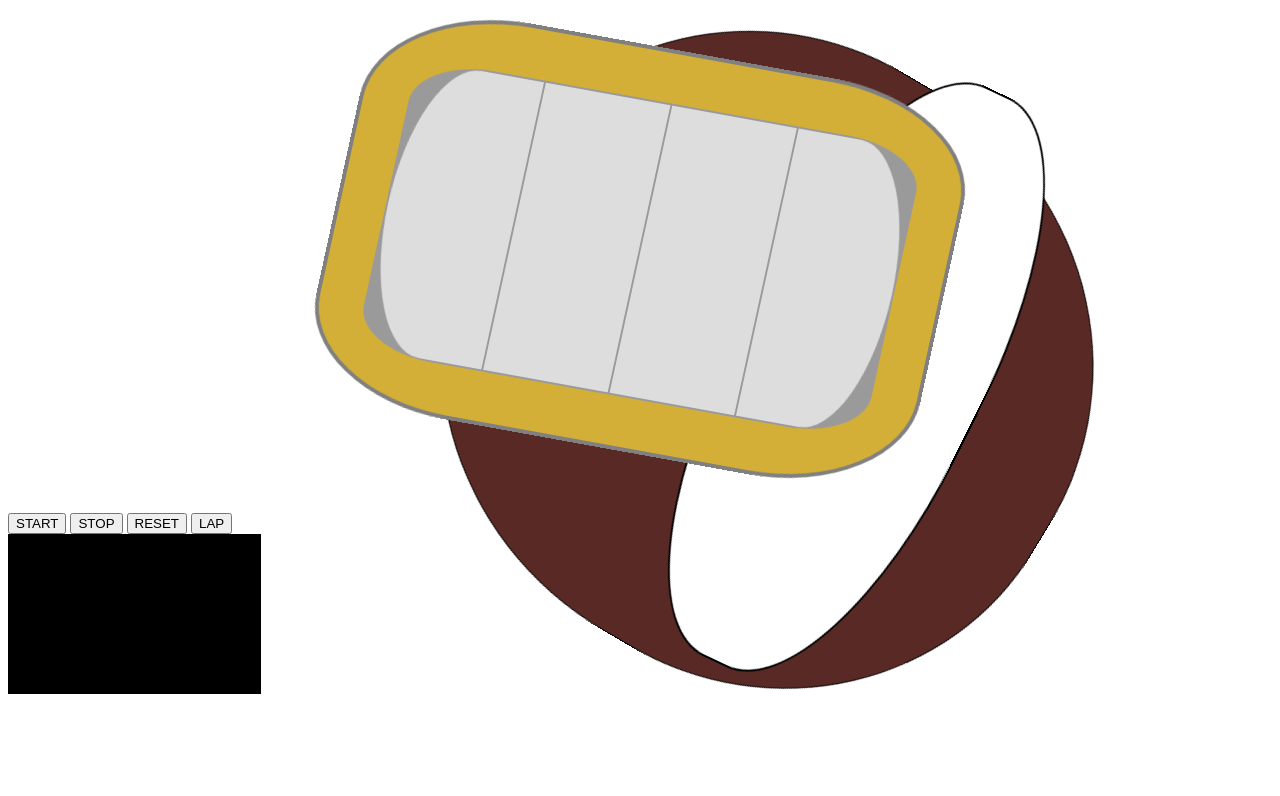
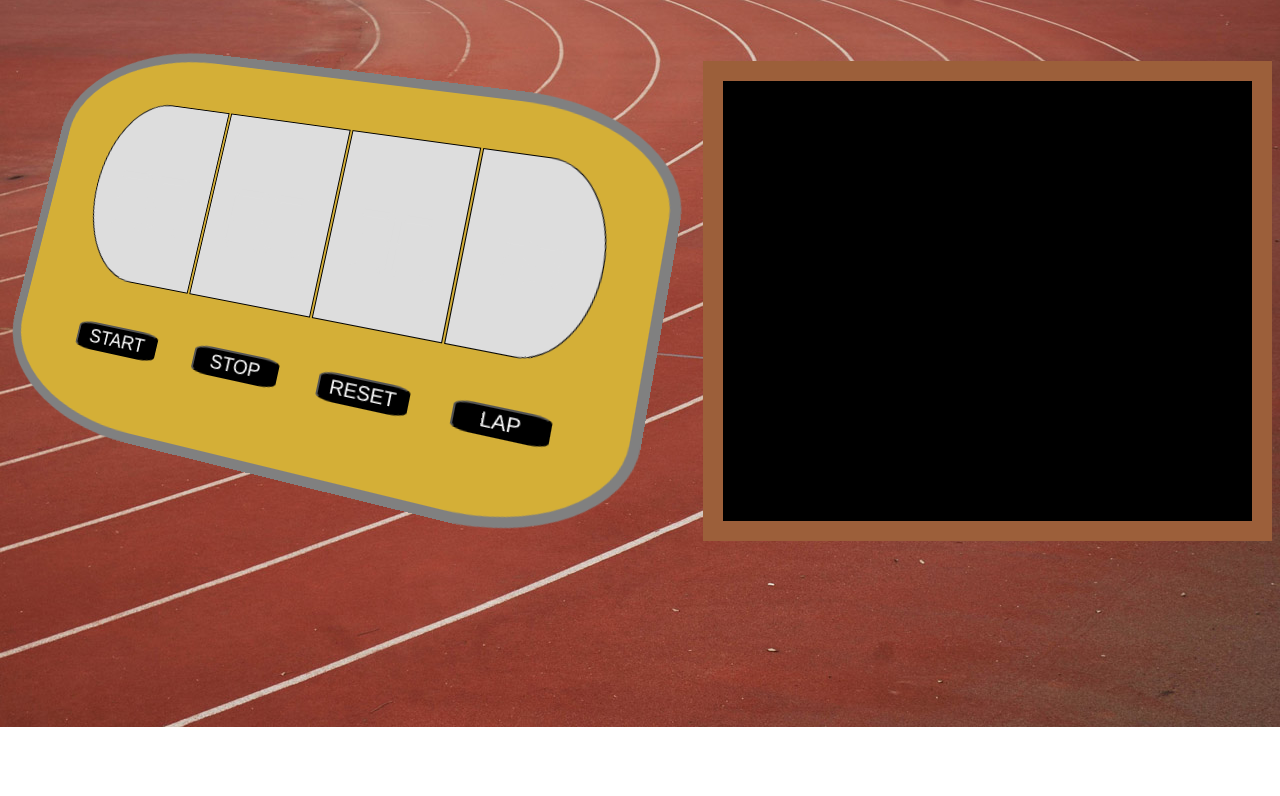
Before and after one commit to fourloops/StopwatchFO, a plain HTML site: page index.html in a window 1280 px wide. Shown: the part 73-869 px from the top of the page. After the commit the page ends 800 px from the top, so only its background shows below. Drawn offline with Linux system fonts and the light colour scheme; a web font is replaced by a local one.

Commit message:
track background, css styling with fonts, colors, etc.

```diff
--- a/display.js
+++ b/display.js
@@ -19,13 +19,13 @@ document.getElementById('lap').addEventListener('click', function(){
     if(T.running){
         lapX();
         var latestLap = lapObj[ "l" + numLaps() ],
-            lapNode     = document.createElement("div"),
+            lapNode     = document.createElement("p"),
             hours       = ( latestLap.hours <10  ? "0":"" ) + latestLap.hours,
             minutes     = ( latestLap.minutes <10  ? "0":"" ) + latestLap.minutes,
             seconds     = ( latestLap.seconds <10  ? "0":"" ) + latestLap.seconds,
             cSeconds    = ( latestLap.cSeconds <10  ? "0":"" ) + latestLap.cSeconds,
-            lapString   = ""+hours+":"+minutes+":"+seconds+":"+cSeconds;
-        lapNode.innerHTML = "<p>"+lapString+"</p>";
+            lapString   = ""+hours+":"+minutes+":"+seconds+":"+cSeconds+" (#"+numLaps()+")";
+        lapNode.innerHTML = lapString;
         lapNode.className = "lap";
         blackboard.appendChild(lapNode);
         blackboard.scrollTop = blackboard.scrollHeight;
--- a/index.html
+++ b/index.html
@@ -4,30 +4,31 @@
         <meta charset="utf-8">
         <title>STOPWATCH - OWEN & FRANZ - MASTERPIECE OR TOTAL FAILURE??</title>
         <link rel="stylesheet" href="style.css" media="screen">
+        <link href='https://fonts.googleapis.com/css?family=Droid+Sans+Mono' rel='stylesheet' type='text/css'>
     </head>
     <body>
-        <h1>THE STOPWATCH APP</h1>
+        <div class="wrapper">
             <section id="stopwatch">
                 <div id="display">
                     <table>
-                    <tr>
+                        <tr id="time">
                             <td id='hours'></td>
                             <td id='minutes'></td>
                             <td id='seconds'></td>
                             <td id='cSeconds'></td>
                         </tr>
+                        <tr id="buttons">
+                            <td><button id='start'>START</button></td>
+                            <td><button id='stop'>STOP</button></td>
+                            <td><button id='reset'>RESET</button></td>
+                            <td><button id='lap'>LAP</button></td>
+                        </tr>
                     </table>
                 </div>
-            <div class="bracelet left"></div>
-            <div class="bracelet right"></div>
-            <button id='start'>START</button>
-            <button id='stop'>STOP</button>
-            <button id='reset'>RESET</button>
-            <button id='lap'>LAP</button>
             </section>
-        <section id="blackboard">
+            <section id="blackboard"></section>
 
-        </section>
+        </div>
         <script type="text/javascript" src="stopwatch.js"></script>
         <script type="text/javascript" src="display.js"></script>
     </body>
--- a/stopwatch.js
+++ b/stopwatch.js
@@ -21,9 +21,11 @@ function start(){
 }
 
 function stop(){
-    T.running = false;
-    T.stopTime = caltime();
-    T.totElapsed += T.elapsed;
+    if(T.running){
+        T.running = false;
+        T.stopTime = caltime();
+        T.totElapsed += T.elapsed;
+    }
 }
 
 function updateTime(){
--- a/style.css
+++ b/style.css
@@ -1,78 +1,87 @@
-body{
+body *{
     perspective: 1000px;
 }
-iframe {
-    width:75%;
-    height: 500px;
-    margin: 20px auto;
+body {
+
+    background-image: url(assets/track2.jpg) ;
+}
+
+/*---- STYLING THE STOPWATCH QUADRANT -----*/
+#stopwatch {
+    margin-top:10%;
+    height: 100%;
+    width: 50%;
+    float: left;
+    margin-left: -1%;
 }
 #display {
-    margin: 60px auto;
     background-color: #D4AF37;
-    width: 50%;
-    border: 4px solid grey;
+    width: 100%;
+    border: 10px solid grey;
     font-size: 5em;
     text-align: center;
     border-radius: 25%;
     transform: rotateY(-15deg) rotateX(10deg) rotateZ(10deg) ;
     z-index: 2;
 }
-.bracelet {
-    position:absolute;
-    border: 1px solid black;
-    z-index: -1;
-}
-.left {
-    top: 75px;
-    left:35%;
-    height: 90%;
-    width:  50%;
-    border-radius: 50% 45% 50% 45%;
-    transform: rotateY(-10deg) rotateX(10deg) rotateZ(120deg) ;
-    background-color: #592925;
 
-}
-.right {
-    top: 110px;
-    left:57%;
-    height: 85%;
-    width:  20%;
-    border-radius:45% 45% 45% 45%;
-    transform: rotateY(-10deg) rotateX(10deg) rotateZ(25deg) ;
-    background-color: white;
-    border: 2px solid black;
-}
-
-h1 {
-
-}
-
-/*---- STYLING THE STOPWATCH QUADRANT -----*/
-#stopwatch {
-    height: 100%;
-    width: 100%;
-}
 table {
     margin: 50px auto;
     width: 85%;
     height: 300px;
+}
+
+@font-face {
+    font-family: digital-7;
+    src: url(assets/digital-7/digital-7-mono.ttf);
+}
+
+#time {
+    height: 75%;
     background-color: #9a9a9a;
     border-radius: 15%;
+    font-family: digital-7,monospace;
+    font-size: 1.2em;
+    line-height: 1.2em;
+}
 
+#cSeconds {
+    font-size: 0.66em;
 }
+
+#time td {
+    background-color: #DDDDDD;
+    border: 1px solid black;
+}
+
+#time td:first-child {
+    border-radius: 80% 0 0 80%;
+}
+#time td:last-child {
+    border-radius: 0 80% 80% 0;
+}
+
+#buttons {
+    height: 25%;
+    font-family: 'Droid Sans Mono', monospace ;
+}
+
+button {
+    width: 100%;
+    height: 75%;
+    margin: 25% 0 25% 0;
+    border-radius: 20%;
+    font-size: 0.25em;
+    background-color: black;
+    color: white;
+}
+
 td {
     padding: 0 20px;
     width: 25%;
-    height: 50%;
-    background-color: #DDDDDD;
     color: #DDDDDD;
 }
-td:first-child {
-    border-radius: 80% 0 0 80%;
-}
-td:last-child {
-    border-radius: 0 80% 80% 0;
-}
+
 
 .blackText {
     color: black;
@@ -82,16 +91,32 @@ td:last-child {
 
 
 #blackboard {
-    height: 20vh;
-    width: 20%;
-    overflow: auto;
+    box-sizing: border-box;
+    height: 60vh;
+    width: 45%;
+    margin-top:10%;
+    display:inline;
+    float:right;
+    overflow-x: hidden;
+    overflow-y: auto;
+    float:right;
     background-color: black;
-    color: white;
+    color: grey;
     z-index:4;
     font-size:50px;
+    border: 20px solid #9C5F3A;
+    line-height: 1em;
+    font-family: 'Droid Sans Mono', monospace ;
+}
+
+p:last-child {
+    color: white;
+    font-weight: bold;
 }
 
 .lap {
-    width: 90%;
-    background-color: grey;
+    width: 98%;
+    margin-left: 2%;
+    height: 10%;
+    font-size: 0.95em;
 }
```
Also changed, not shown: assets/digital-7/digital-7 (italic).ttf (added), assets/digital-7/digital-7 (mono italic).ttf (added), assets/digital-7/digital-7-mono.ttf (added), assets/digital-7/digital-7.ttf (added), assets/digital-7/readme.txt (added), assets/track.jpg (added), assets/track2.jpg (added). Lines whose indentation alone changed are shown as unchanged.
